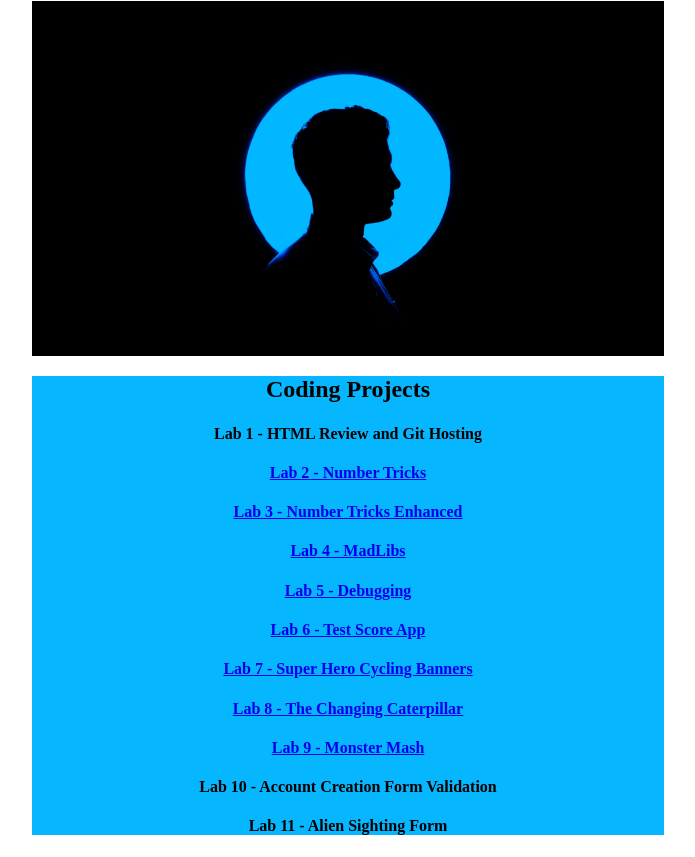
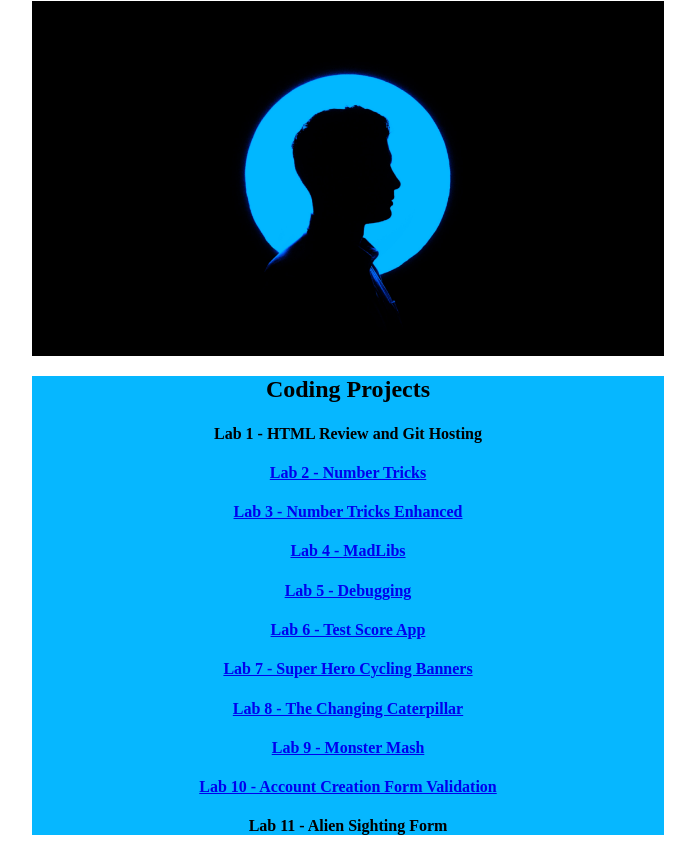
Before and after one commit to Goobacks67/Portfolio, a plain HTML site: page index.html in a window 1280 px wide. Shown: the part 79-936 px from the top of the page, without its empty margins (292-987 px from the left). Drawn offline with Linux system fonts and the light colour scheme.

Commit message:
Update index.html

```diff
--- a/index.html
+++ b/index.html
@@ -29,7 +29,7 @@
             <h4><a href="JS Chapter 7/index.html">Lab 7 - Super Hero Cycling Banners</a></h4>
             <h4><a href="JS Chapter 8/caterpillar.html">Lab 8 - The Changing Caterpillar</a></h4>
             <h4><a href="JS Chapter 9/MonsterMash/index.html">Lab 9 - Monster Mash</a></h4>
-                <h4>Lab 10 - Account Creation Form Validation</h4>
+            <h4><a href="JS Chapter 10/index.html">Lab 10 - Account Creation Form Validation</a></h4>
                 <h4>Lab 11 - Alien Sighting Form</h4>
         </div>
     </main>
```
